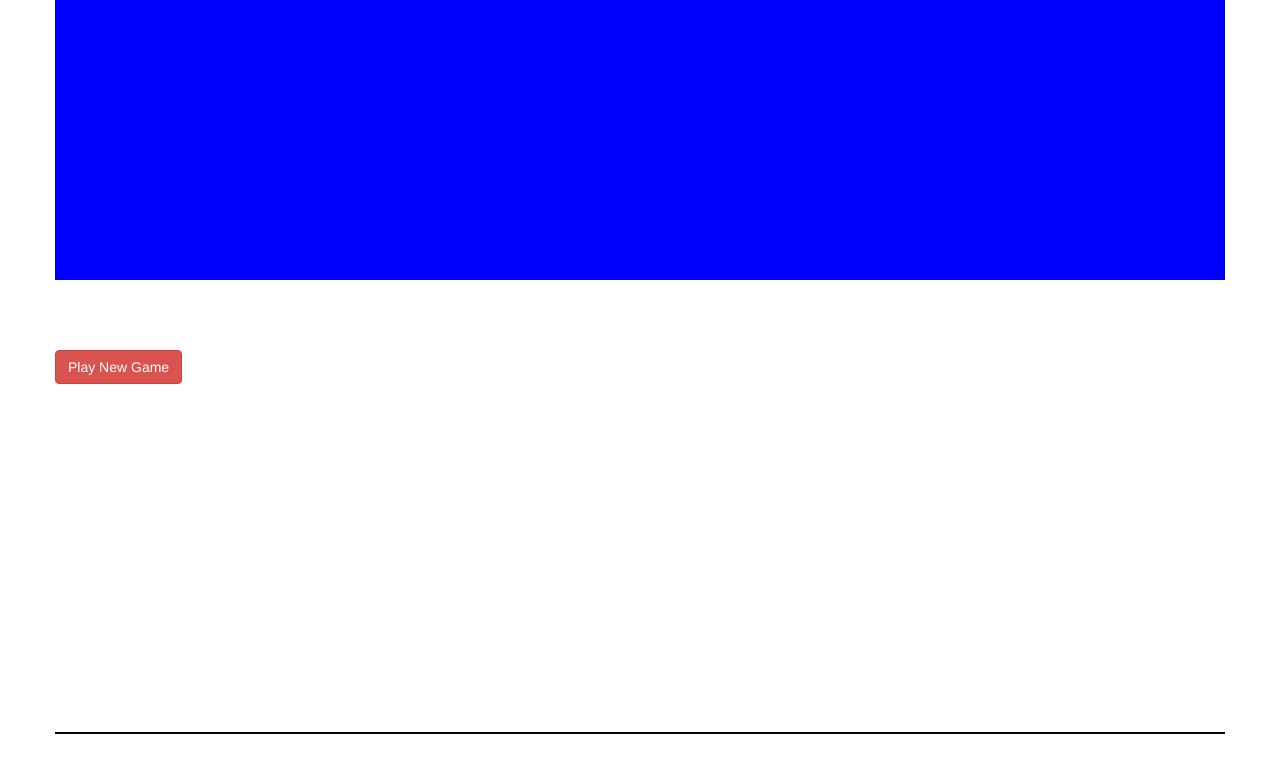
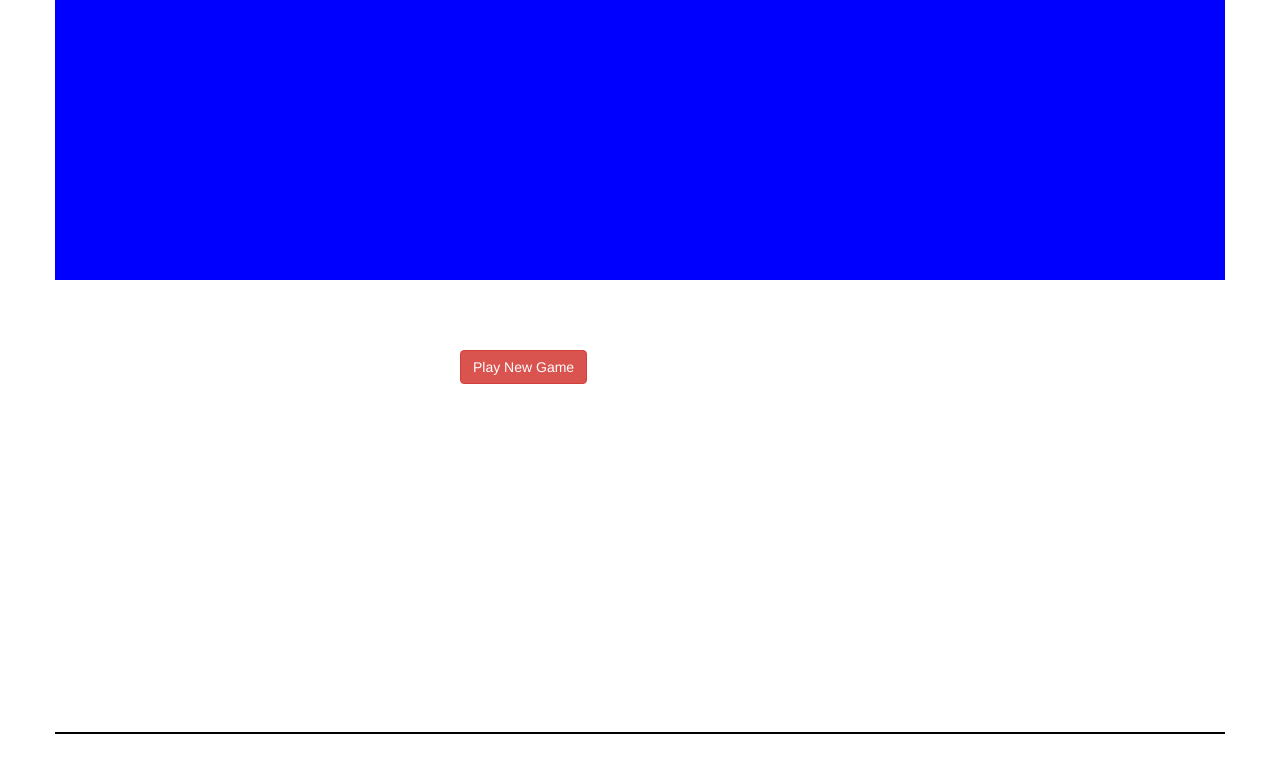
Before and after one commit to jacksoncafazzo/hang_bat2, a plain HTML site: page index.html in a window 1280 px wide. Drawn offline with nearby package versions, Linux system fonts and the light colour scheme.

Commit message:
add grid system, ids, playnewgame button

```diff
--- a/index.html
+++ b/index.html
@@ -15,9 +15,13 @@
       <div class="row" id="batRow">
       </div>
       <div class="row" id="userPlayRow">
-
-        <button id="playNewGame" class="btn btn-danger" type="submit">Play New Game</button>
-
+        <div class="col-sm-4">
+        </div>
+        <div class="col-sm-4">
+          <button id="playNewGame" class="btn btn-danger">Play New Game</button>
+        </div>
+        <div class="col-sm-4">
+        </div>
       </div>
       <div class="row" id="spacesRow">
       </div>
```
